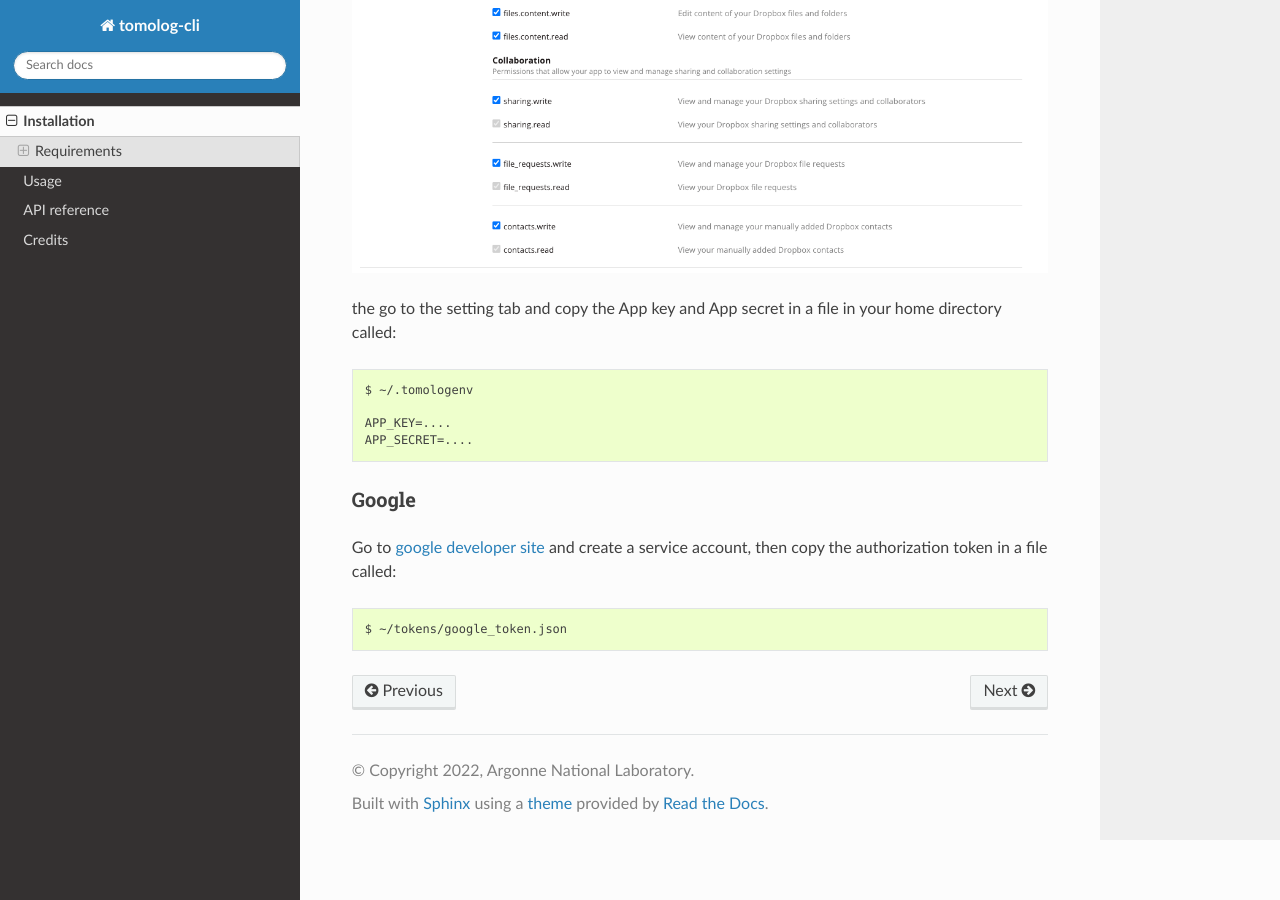
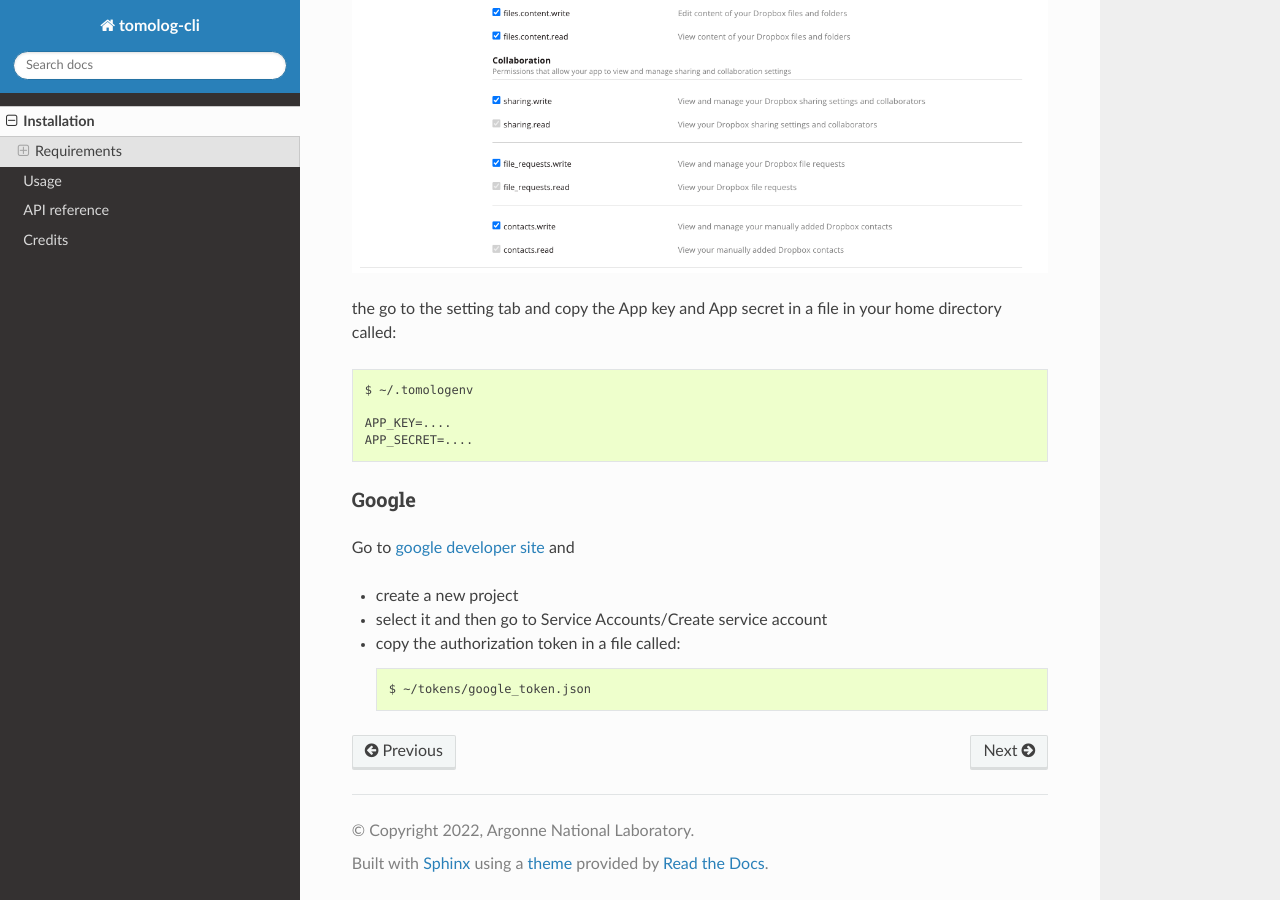
Before and after one commit to xray-imaging/tomolog-cli, a Sphinx documentation site: the page built from docs/source/install.rst, in a window 1280 px wide and 900 px high, scrolled down 1250 px. Built offline with Sphinx 7.4.7 and the Read the Docs theme 2.0.0, drawn with Linux system fonts in a browser that asks for light colours.

Commit message:
Update install.rst

```diff
--- a/docs/source/install.rst
+++ b/docs/source/install.rst
@@ -53,6 +53,10 @@ the go to the setting tab and copy the App key and App secret in a file in your
 Google
 ------
 
-Go to `google developer site <https://console.cloud.google.com/apis/dashboard?pli=1&project=usr32idc>`_ and create a service account, then copy the authorization token in a file called::
+Go to `google developer site <https://console.cloud.google.com/apis/dashboard?pli=1&project=usr32idc>`_ and
+
+- create a new project
+- select it and then go to Service Accounts/Create service account
+- copy the authorization token in a file called::
 
     $ ~/tokens/google_token.json
```
